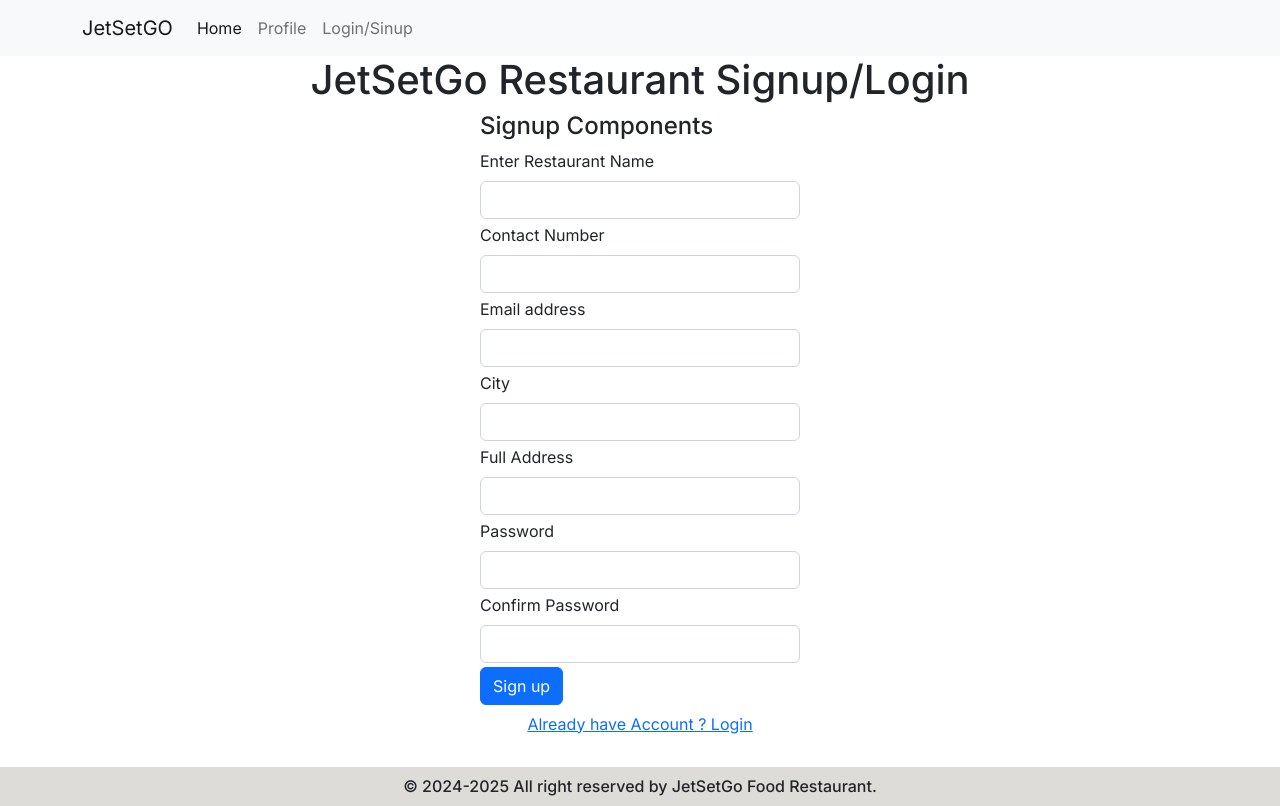
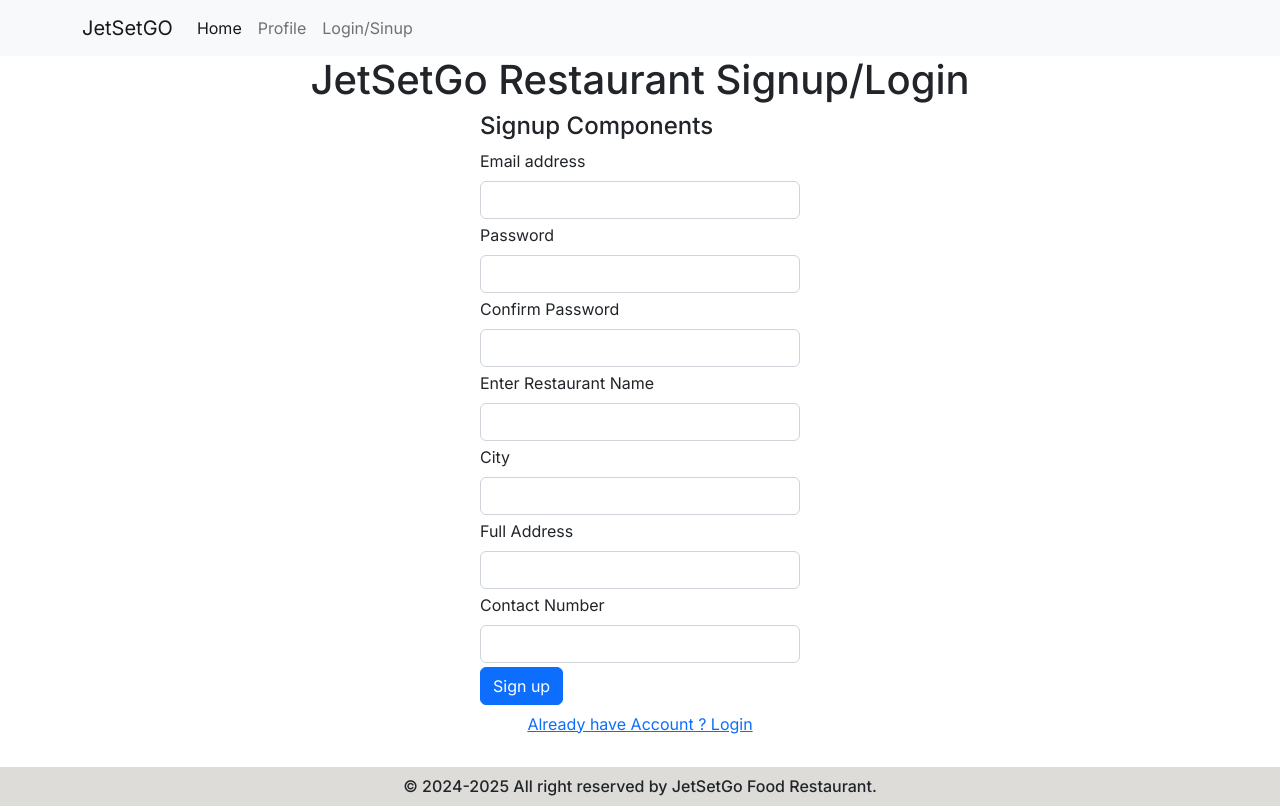
Before and after one commit to rathaur08/food-restaurant-webnext, a Next.js app: page /restaurant in a window 1280 px wide. Both pictures are taken after a click on the button "Do not have account ? Signup". Built offline with nearby package versions, Linux system fonts and the light colour scheme.

Commit message:
.#6 Restaurant signup form data handle AND change class to className

```diff
--- a/src/app/_components/RestaurantHeader.js
+++ b/src/app/_components/RestaurantHeader.js
@@ -4,22 +4,22 @@ const RestaurantHeader = () => {
   return (
     <>
       <div>
-        <nav class="navbar navbar-expand-lg bg-light">
-          <div class="container">
-            <Link class="navbar-brand" href="/">JetSetGO</Link>
-            <button class="navbar-toggler" type="button" data-bs-toggle="collapse" data-bs-target="#navbarSupportedContent" aria-controls="navbarSupportedContent" aria-expanded="false" aria-label="Toggle navigation">
-              <span class="navbar-toggler-icon"></span>
+        <nav className="navbar navbar-expand-lg bg-light">
+          <div className="container">
+            <Link className="navbar-brand" href="/">JetSetGO</Link>
+            <button className="navbar-toggler" type="button" data-bs-toggle="collapse" data-bs-target="#navbarSupportedContent" aria-controls="navbarSupportedContent" aria-expanded="false" aria-label="Toggle navigation">
+              <span className="navbar-toggler-icon"></span>
             </button>
-            <div class="collapse navbar-collapse" id="navbarSupportedContent">
-              <ul class="navbar-nav justify-content-end">
-                <li class="nav-item">
-                  <Link class="nav-link active" aria-current="page" href="/">Home</Link>
+            <div className="collapse navbar-collapse" id="navbarSupportedContent">
+              <ul className="navbar-nav justify-content-end">
+                <li className="nav-item">
+                  <Link className="nav-link active" aria-current="page" href="/">Home</Link>
                 </li>
-                <li class="nav-item">
-                  <Link class="nav-link" href="/profile">Profile</Link>
+                <li className="nav-item">
+                  <Link className="nav-link" href="/profile">Profile</Link>
                 </li>
-                <li class="nav-item">
-                  <Link class="nav-link" href="/restaurant">Login/Sinup</Link>
+                <li className="nav-item">
+                  <Link className="nav-link" href="/restaurant">Login/Sinup</Link>
                 </li>
               </ul>
             </div>
--- a/src/app/_components/RestaurantLogin.js
+++ b/src/app/_components/RestaurantLogin.js
@@ -4,15 +4,15 @@ const RestaurantLogin = () => {
       <div className="w-25">
         <h3>Login Components</h3>
         <form>
-          <div class="mb-3">
-            <label class="form-label">Email address</label>
-            <input type="email" class="form-control" />
+          <div className="mb-3">
+            <label className="form-label">Email address</label>
+            <input type="email" className="form-control" />
           </div>
-          <div class="mb-3">
-            <label class="form-label">Password</label>
-            <input type="password" class="form-control" />
+          <div className="mb-3">
+            <label className="form-label">Password</label>
+            <input type="password" className="form-control" />
           </div>
-          <button type="submit" class="btn btn-primary">
+          <button type="submit" className="btn btn-primary">
             Login
           </button>
         </form>
--- a/src/app/_components/RestaurantSignup.js
+++ b/src/app/_components/RestaurantSignup.js
@@ -1,38 +1,62 @@
+'use client'
+import { useState } from "react";
+
 const RestaurantSignup = () => {
+
+  const [signupData, setSignupData] = useState({
+    email: '',
+    password: '',
+    c_password: '',
+    res_name: '',
+    city: '',
+    full_address: '',
+    number: '',
+  });
+  // console.log("SignupDataObject", signupData)
+
+  // ---------- 1
+  const handleChange = (input) => (e) => {
+    setSignupData({ ...signupData, [input]: e.target.value });
+  };
+
+  const handleSignup = () => {
+    console.log(" Signup Data", signupData)
+  }
+
   return (
     <>
       <div className="w-25">
         <h4>Signup Components</h4>
         <form>
-          <div class="mb-1">
-            <label class="form-label">Enter Restaurant Name</label>
-            <input type="text" class="form-control" />
+          <div className="mb-1">
+            <label className="form-label">Email address</label>
+            <input type="email" className="form-control" value={signupData.email} onChange={handleChange('email')} />
           </div>
-          <div class="mb-1">
-            <label class="form-label">Contact Number</label>
-            <input type="text" class="form-control" />
+          <div className="mb-1">
+            <label className="form-label">Password</label>
+            <input type="password" className="form-control" autoComplete="current-password" value={signupData.password} onChange={handleChange('password')} />
           </div>
-          <div class="mb-1">
-            <label class="form-label">Email address</label>
-            <input type="email" class="form-control" />
+          <div className="mb-1">
+            <label className="form-label">Confirm Password</label>
+            <input type="password" className="form-control" autoComplete="current-password" value={signupData.c_password} onChange={handleChange('c_password')} />
           </div>
-          <div class="mb-1">
-            <label class="form-label">City</label>
-            <input type="text" class="form-control" />
+          <div className="mb-1">
+            <label className="form-label">Enter Restaurant Name</label>
+            <input type="text" className="form-control" value={signupData.res_name} onChange={handleChange('res_name')} />
           </div>
-          <div class="mb-1">
-            <label class="form-label">Full Address</label>
-            <input type="text" class="form-control" />
+          <div className="mb-1">
+            <label className="form-label">City</label>
+            <input type="text" className="form-control" value={signupData.city} onChange={handleChange('city')} />
           </div>
-          <div class="mb-1">
-            <label class="form-label">Password</label>
-            <input type="password" class="form-control" />
+          <div className="mb-1">
+            <label className="form-label">Full Address</label>
+            <input type="text" className="form-control" value={signupData.full_address} onChange={handleChange('full_address')} />
           </div>
-          <div class="mb-1">
-            <label class="form-label">Confirm Password</label>
-            <input type="password" class="form-control" />
+          <div className="mb-1">
+            <label className="form-label">Contact Number</label>
+            <input type="text" className="form-control" value={signupData.number} onChange={handleChange('number')} />
           </div>
-          <button type="submit" class="btn btn-primary">
+          <button type="submit" onClick={handleSignup} className="btn btn-primary">
             Sign up
           </button>
         </form>
--- a/src/app/layout.js
+++ b/src/app/layout.js
@@ -1,7 +1,6 @@
 import { Inter } from "next/font/google";
 import "./globals.css";
 import Script from "next/script";
-import Link from "next/link";
 
 const inter = Inter({ subsets: ["latin"] });
 
@@ -18,7 +17,7 @@ export default function RootLayout({ children }) {
           href="https://cdn.jsdelivr.net/npm/bootstrap@5.2.3/dist/css/bootstrap.min.css"
           rel="stylesheet"
           integrity="sha384-rbsA2VBKQhggwzxH7pPCaAqO46MgnOM80zW1RWuH61DGLwZJEdK2Kadq2F9CUG65"
-          crossorigin="anonymous"
+          crossOrigin="anonymous"
         />
       </head>
 
@@ -28,14 +27,13 @@ export default function RootLayout({ children }) {
       <Script
         src="https://cdn.jsdelivr.net/npm/@popperjs/core@2.11.6/dist/umd/popper.min.js"
         integrity="sha384-oBqDVmMz9ATKxIep9tiCxS/Z9fNfEXiDAYTujMAeBAsjFuCZSmKbSSUnQlmh/jp3"
-        crossorigin="anonymous"
+        crossOrigin="anonymous"
       />
       <Script
         src="https://cdn.jsdelivr.net/npm/bootstrap@5.2.3/dist/js/bootstrap.min.js"
         integrity="sha384-cuYeSxntonz0PPNlHhBs68uyIAVpIIOZZ5JqeqvYYIcEL727kskC66kF92t6Xl2V"
-        crossorigin="anonymous"
+        crossOrigin="anonymous"
       />
-
     </html>
   );
 }
```
